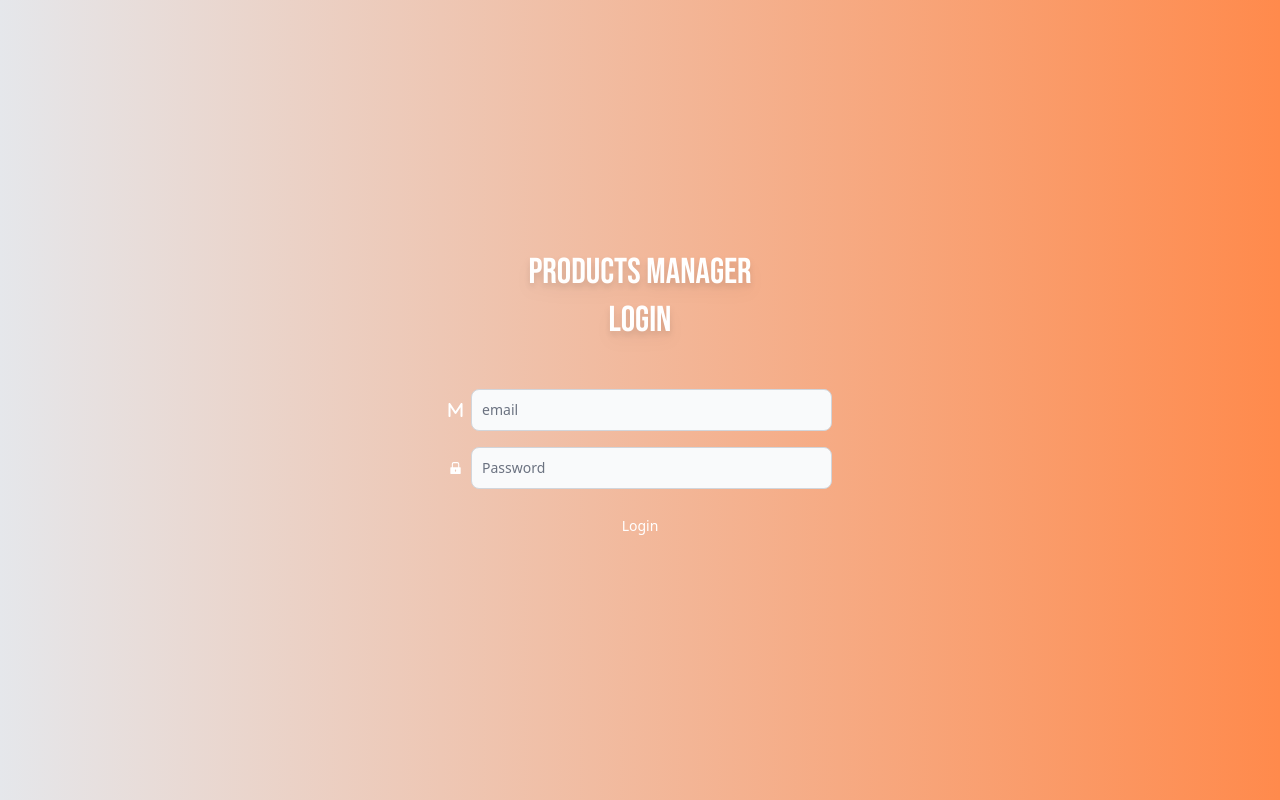
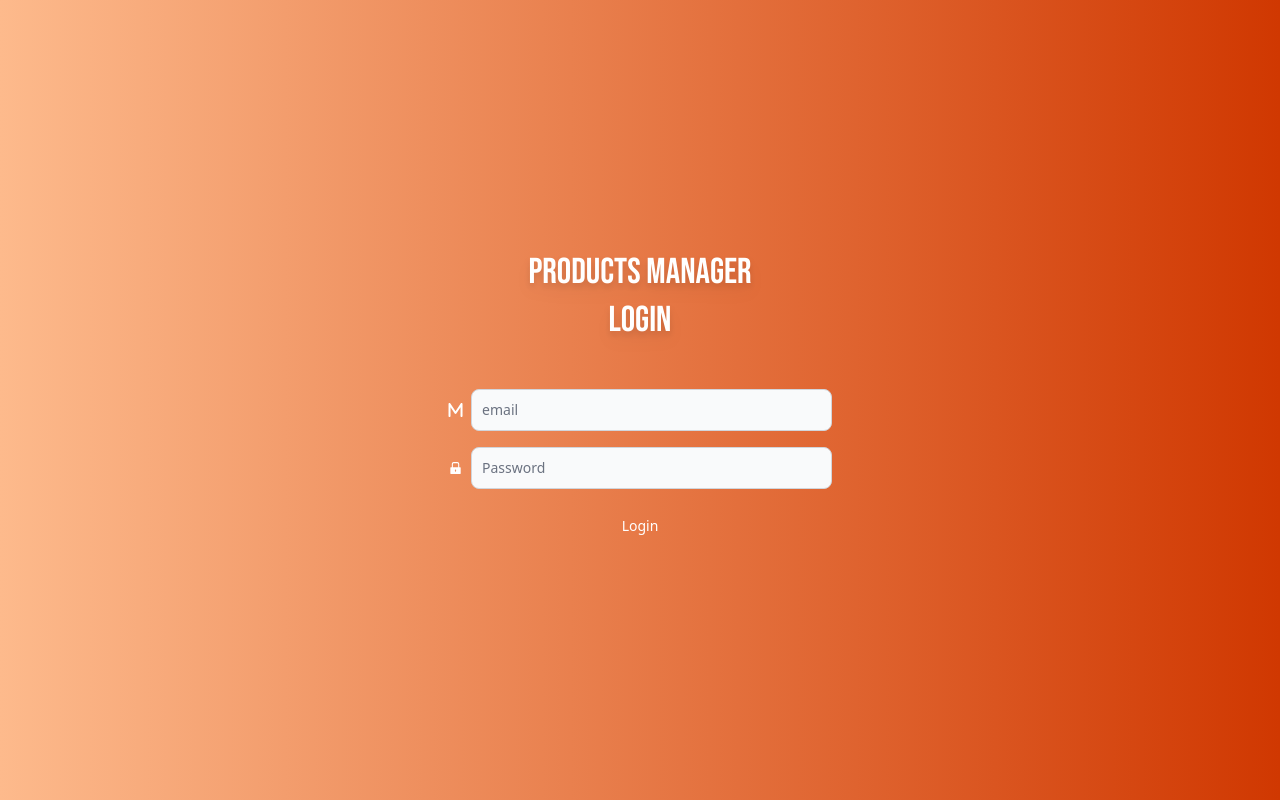
Before and after one commit to jcdev92/haciendola-frontend, a React (Vite) app: page / in a window 1280 px wide. Built offline with nearby package versions, Linux system fonts and the light colour scheme; no server answers; a web font is replaced by a local one.

Commit message:
updating some login styles

```diff
--- a/src/components/dashboard/Login/Login.jsx
+++ b/src/components/dashboard/Login/Login.jsx
@@ -35,7 +35,7 @@ export const Login = () => {
   };
 
   return (
-    <div className=" flex flex-col justify-center items-center h-screen bg-gradient-to-r from-gray-200 to-orange-400 text-white font-mono">
+    <div className=" flex flex-col justify-center items-center h-screen bg-gradient-to-r from-orange-300 to-orange-600 text-white font-mono">
       {loading ? <Loading /> : <Form data={onSubmit} />}
     </div>
   );
```
